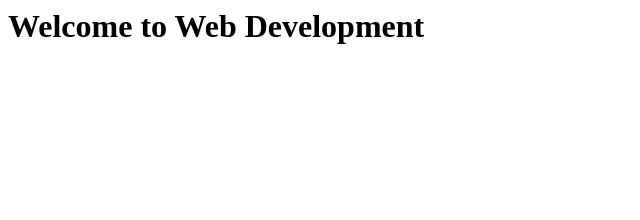
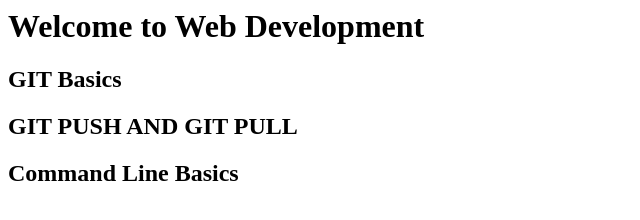
Before and after one commit to Oataiwo/TechSpecialist, a plain HTML site: page index.html in a window 1280 px wide. Shown: the whole page, without its empty margins (0-640 px from the left). Drawn offline with Linux system fonts and the light colour scheme.

Commit message:
Add the modified file

```diff
--- a/index.html
+++ b/index.html
@@ -2,5 +2,8 @@
 	<head></head>
 	<body>
 		<h1>Welcome to Web Development</h1>
+		<h2>GIT Basics</h2>
+		<h2>GIT PUSH AND GIT PULL</h2>
+		<h2>Command Line Basics</h2>
 	</body>
 </html>
```
